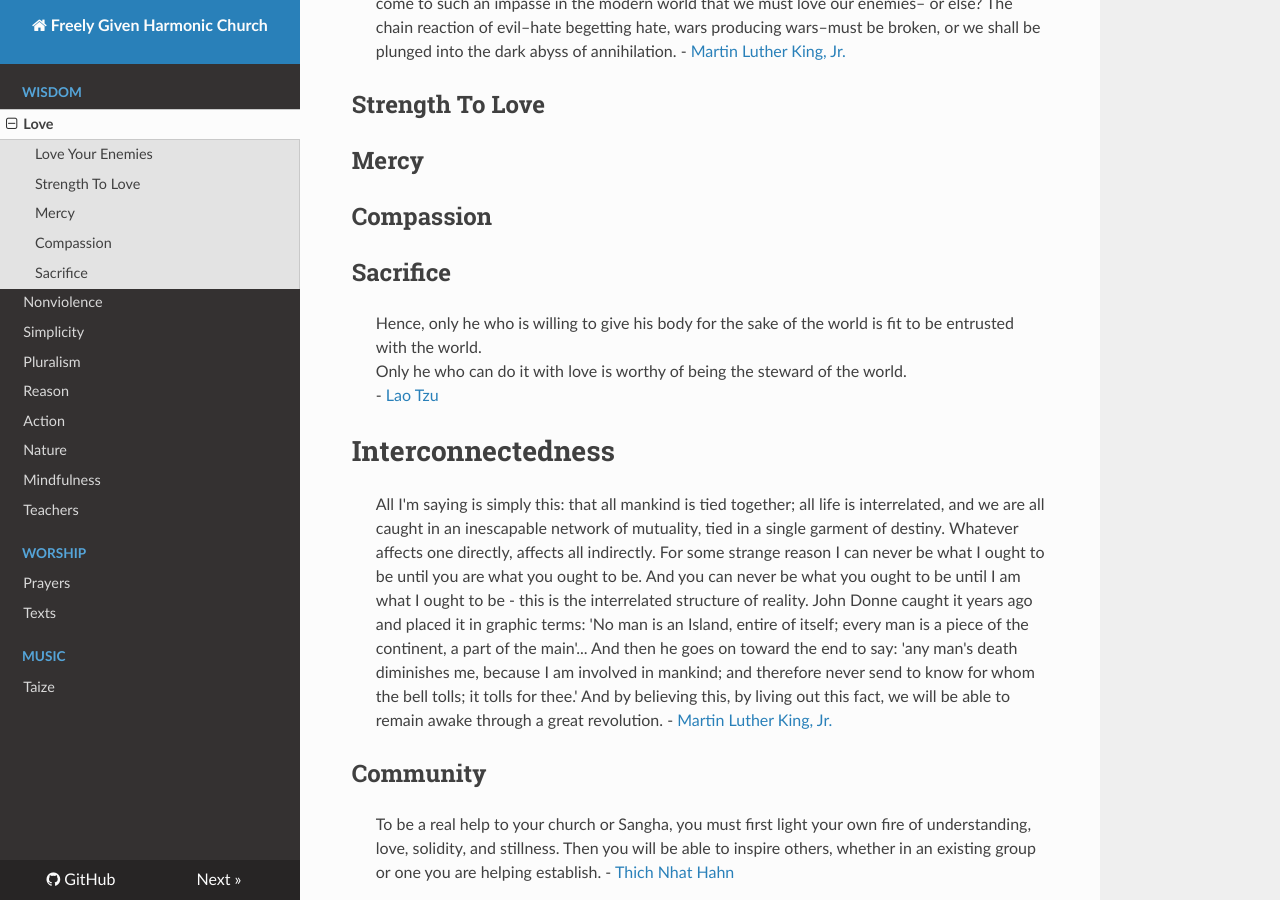
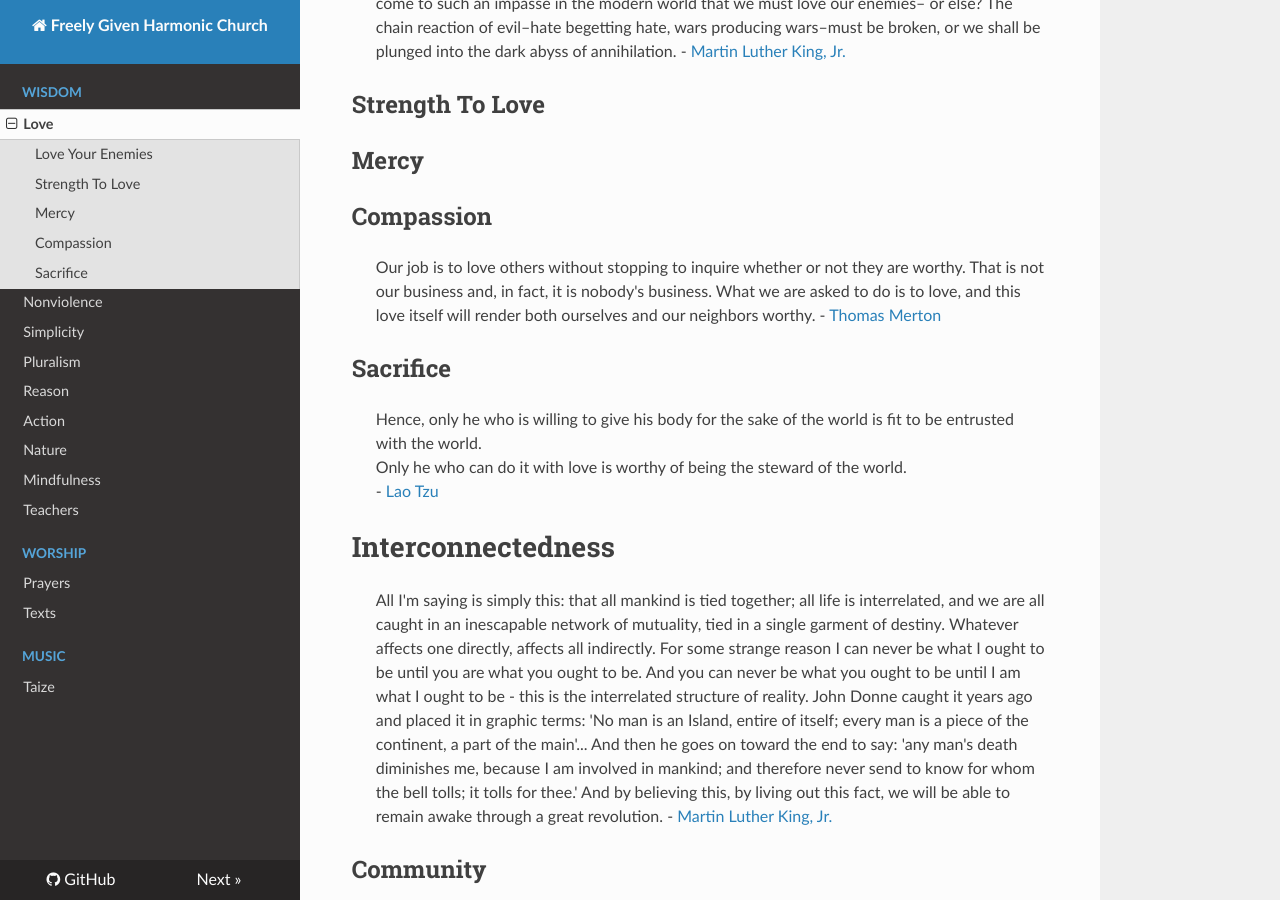
Before and after one commit to FreelyGivenHarmonicChurch/FreelyGivenHarmonicChurch.github.io, an MkDocs documentation site: the page built from docs/wisdom/love.md, in a window 1280 px wide and 900 px high, scrolled down 778 px. Built offline with MkDocs 1.6.1, drawn with Linux system fonts in a browser that asks for light colours; nearby versions of some CDN libraries.

Commit message:
Add Merton love quote

```diff
--- a/docs/wisdom/love.md
+++ b/docs/wisdom/love.md
@@ -16,10 +16,11 @@
 
 ## Strength To Love
 
-
 ## Mercy
 
 ## Compassion
+
+> Our job is to love others without stopping to inquire whether or not they are worthy. That is not our business and, in fact, it is nobody's business. What we are asked to do is to love, and this love itself will render both ourselves and our neighbors worthy. - [Thomas Merton](https://www.goodreads.com/quotes/161733-our-job-is-to-love-others-without-stopping-to-inquire)
 
 ## Sacrifice
 
```
